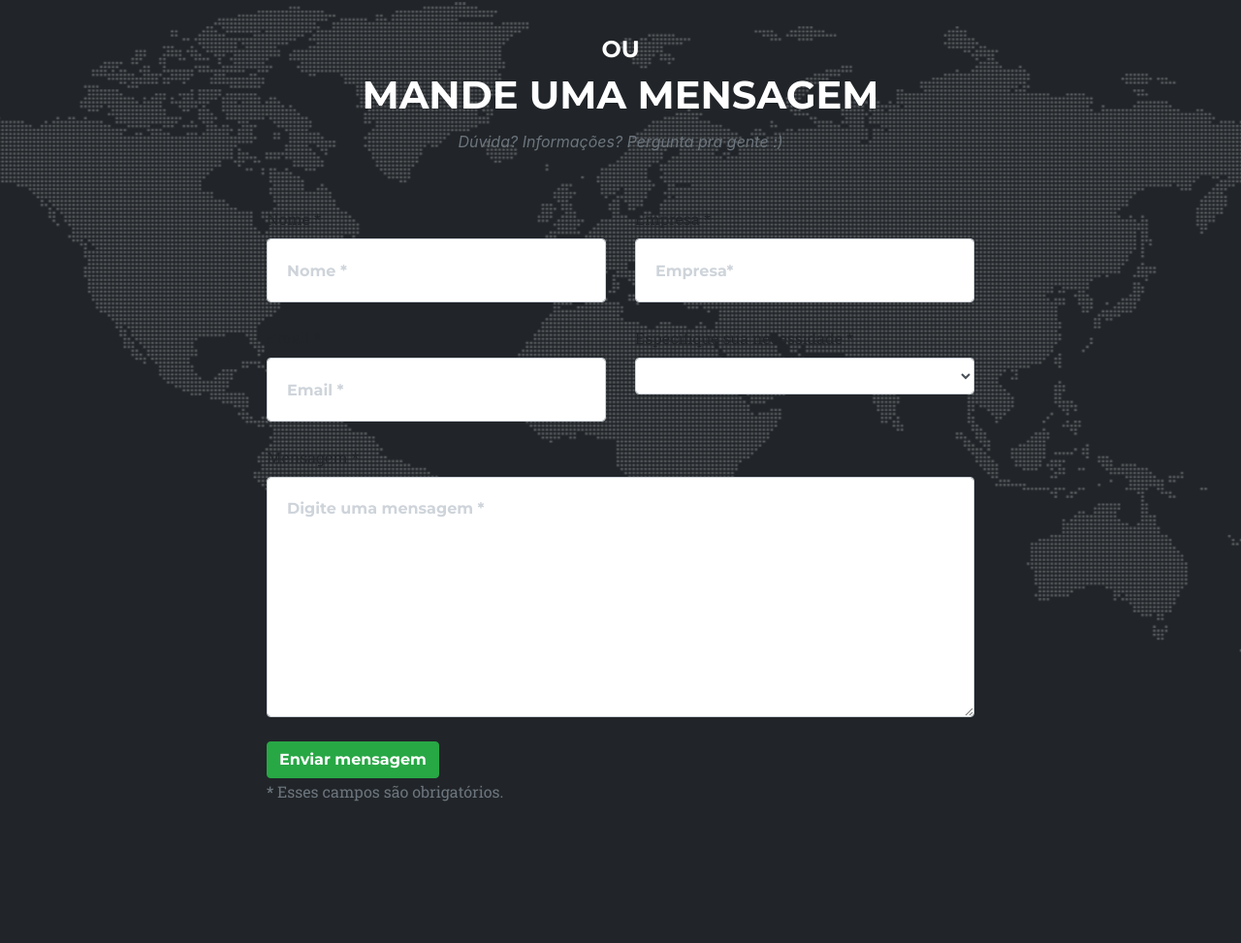
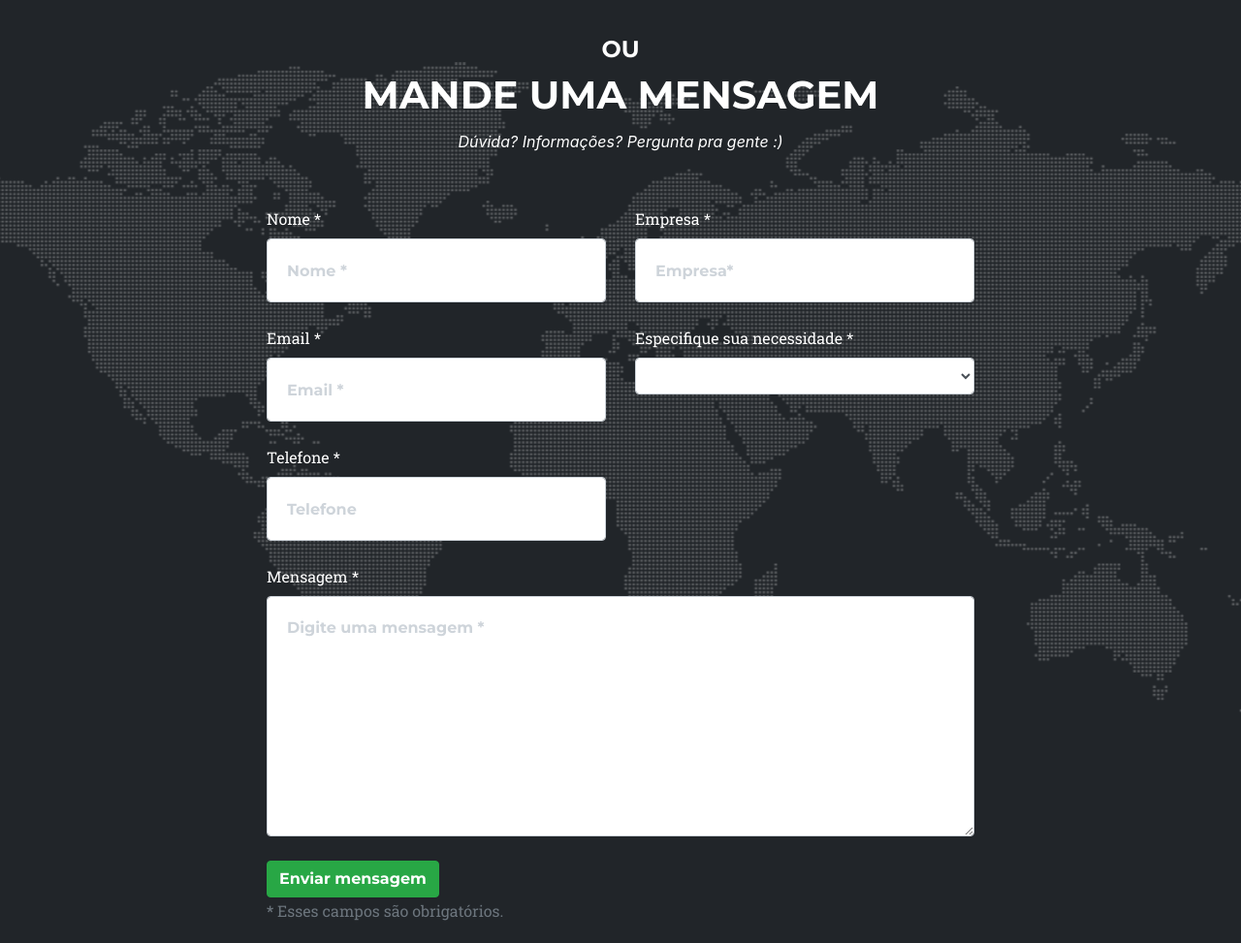
Before and after one commit to Luiz-Adorno/Marktins, a plain HTML site: page index.html in a window 1280 px wide. Shown: the part 4433-5406 px from the top of the page at 97% size. Drawn offline with nearby package versions, Linux system fonts and the light colour scheme; a web font is replaced by a local one.

Commit message:
form telefone

```diff
--- a/index.html
+++ b/index.html
@@ -144,9 +144,9 @@
     <div class="container">
       <div class="row">
         <div class="col-lg-12 text-center">
-            <span class="fa-stack fa-4x">
-                <i class="fas fa-brain fa-stack-1x fa-inverse" style="color: black;"></i>
-              </span>
+          <span class="fa-stack fa-4x">
+            <i class="fas fa-brain fa-stack-1x fa-inverse" style="color: black;"></i>
+          </span>
           <h2 class="section-heading text-uppercase">O que fazemos</h2>
           <h3 class="section-subheading text-muted">Linha temportal dos nossos objetivos</h3>
         </div>
@@ -267,7 +267,7 @@
         <div class="col-lg-12 text-center">
           <h4 class="section-heading text-uppercase">ou</h4>
           <h2 class="section-heading text-uppercase">Mande uma mensagem</h2>
-          <h3 class="section-subheading text-muted">Dúvida? Informações? Pergunta pra gente :)</h3>
+          <h3 class="section-subheading" style="color: white;">Dúvida? Informações? Pergunta pra gente :)</h3>
         </div>
       </div>
 
@@ -290,7 +290,7 @@
                     <div class="row">
                       <div class="col-md-6">
                         <div class="form-group">
-                          <label for="form_name">Nome *</label>
+                          <label for="form_name" style="color: white;">Nome *</label>
                           <input id="form_name" type="text" name="name" class="form-control" placeholder="Nome *"
                             required="required" data-error="Por favor digite seu nome ">
                           <div class="help-block with-errors"></div>
@@ -298,7 +298,7 @@
                       </div>
                       <div class="col-md-6">
                         <div class="form-group">
-                          <label for="form_lastname">Empresa *</label>
+                          <label for="form_lastname" style="color: white;">Empresa *</label>
                           <input id="form_lastname" type="text" name="surname" class="form-control"
                             placeholder="Empresa*" required="required" data-error="Por favor digite sua empresa">
                           <div class="help-block with-errors"></div>
@@ -308,7 +308,7 @@
                     <div class="row">
                       <div class="col-md-6">
                         <div class="form-group">
-                          <label for="form_email">Email *</label>
+                          <label for="form_email" style="color: white;">Email *</label>
                           <input id="form_email" type="email" name="email" class="form-control" placeholder="Email *"
                             required="required" data-error="Por favor digite seu email.">
                           <div class="help-block with-errors"></div>
@@ -316,7 +316,7 @@
                       </div>
                       <div class="col-md-6">
                         <div class="form-group">
-                          <label for="form_need">Especifique sua necessidade *</label>
+                          <label for="form_need" style="color: white;">Especifique sua necessidade *</label>
                           <select id="form_need" name="need" class="form-control" required="required"
                             data-error="Específique sua necessidade.">
                             <option value=""></option>
@@ -330,9 +330,26 @@
                       </div>
                     </div>
                     <div class="row">
+                      <div class="col-md-6">
+                        <div class="form-group">
+                          <label for="form_phone" style="color: white;">Telefone *</label>
+                          <script src="https://ajax.googleapis.com/ajax/libs/jquery/2.1.1/jquery.min.js"></script>
+                          <script
+                            src="https://cdnjs.cloudflare.com/ajax/libs/jquery.mask/1.14.11/jquery.mask.min.js"></script>
+                          <input type="text" class="form-control" minlength="15" placeholder="Telefone"
+                            required="required" id="telefone" name="telefone"
+                            data-error="Por favor digite seu telefone." maxlength="15">
+                          <script type="text/javascript">
+                            $("#telefone, #celular").mask("(00) 00000-0000");
+                          </script>
+                          <div class="help-block with-errors"></div>
+                        </div>
+                      </div>
+                    </div>
+                    <div class="row">
                       <div class="col-md-12">
                         <div class="form-group">
-                          <label for="form_message">Mensagem *</label>
+                          <label for="form_message" style="color: white;">Mensagem *</label>
                           <textarea id="form_message" name="message" class="form-control"
                             placeholder="Digite uma mensagem *" rows="4" required="required"
                             data-error="Por favor digite sua mensagem."></textarea>
@@ -372,7 +389,7 @@
         <div class="col-md-4">
           <ul class="list-inline social-buttons">
             <li class="list-inline-item">
-                <a href="https://www.facebook.com/marktinsdigital">
+              <a href="https://www.facebook.com/marktinsdigital">
                 <i class="fab fa-facebook-f"></i>
               </a>
             </li>
```
